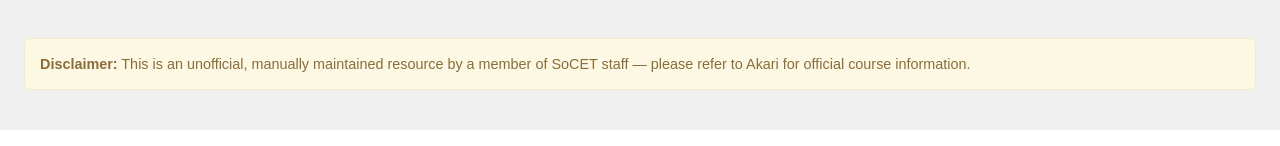
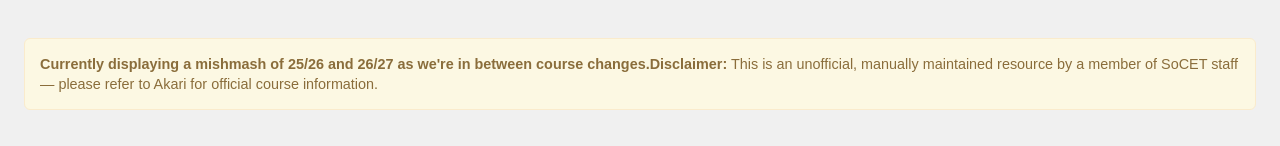
Before and after one commit to mzarb/socet-courses, a React (Create React App) app: page / in a window 1280 px wide. Shown: the part 1043-1189 px from the top of the page. Built offline with nearby package versions, Linux system fonts and the light colour scheme; no server answers.

Commit message:
fixing CS

```diff
--- a/src/App.js
+++ b/src/App.js
@@ -8,6 +8,7 @@ import './styles.css';
 const Disclaimer = () => (
   <div className="course-disclaimer">
     <p>
+      <strong>Currently displaying a mishmash of 25/26 and 26/27 as we're in between course changes.</strong>
       <strong>Disclaimer:</strong> This is an unofficial, manually maintained resource by a member of SoCET staff — please refer to Akari for official course information.
     </p>
   </div>
--- a/src/data/cs.js
+++ b/src/data/cs.js
@@ -157,7 +157,7 @@ const csData =
                     modules: [
                         { ...moduleList.CM4106, type: "Subject Core", size: 1, source: "subject" },
                         { ...moduleList.CE4145, type: "Subject Core", size: 1, source: "subject" },
-                        { ...moduleList.CE4126, type: "Subject Core", size: 1, source: "subject" },
+                        { ...moduleList.CM4126, type: "Subject Core", size: 1, source: "subject" },
                         {
                             code: "Elective",
                             type: "Elective Choice",
```
